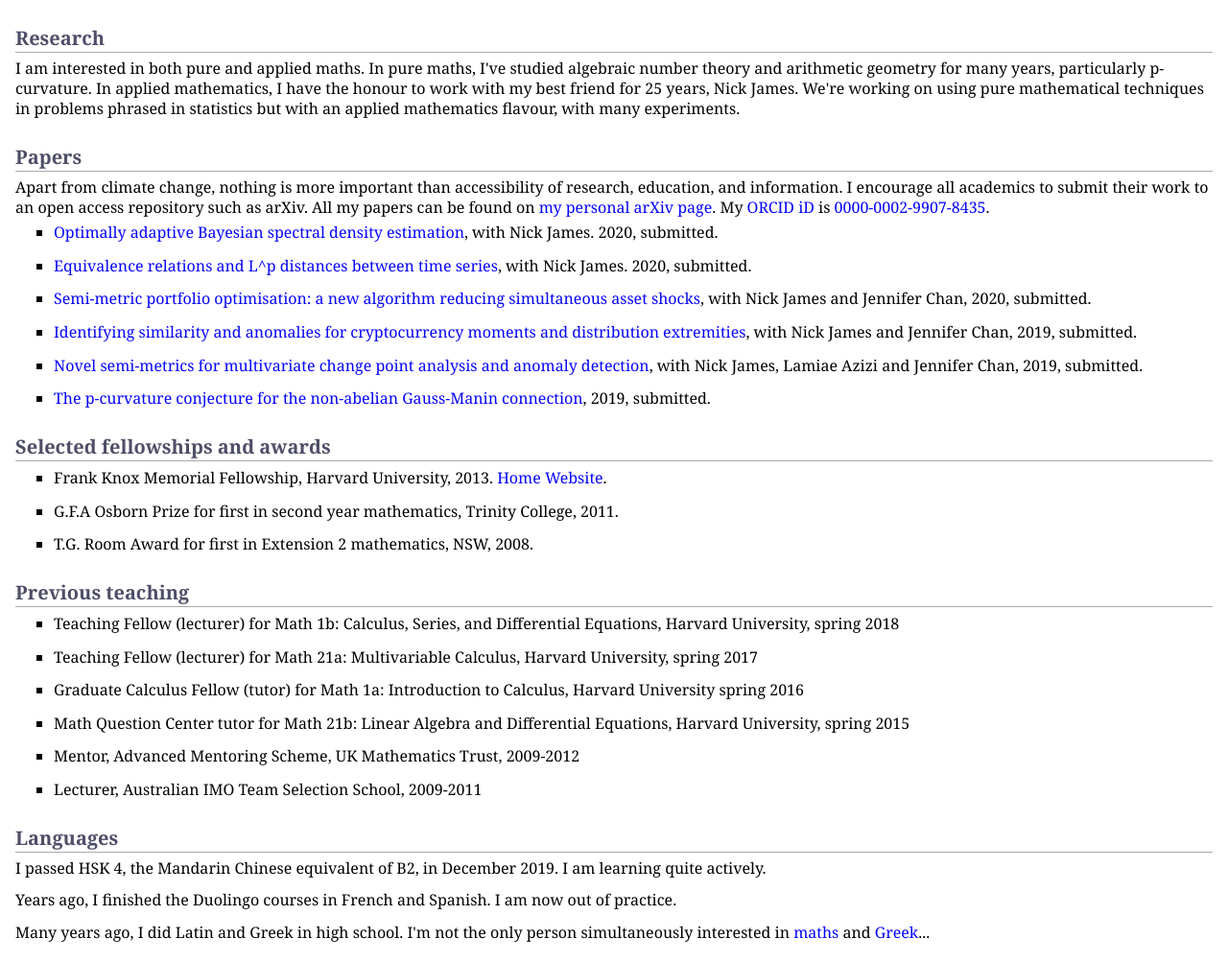
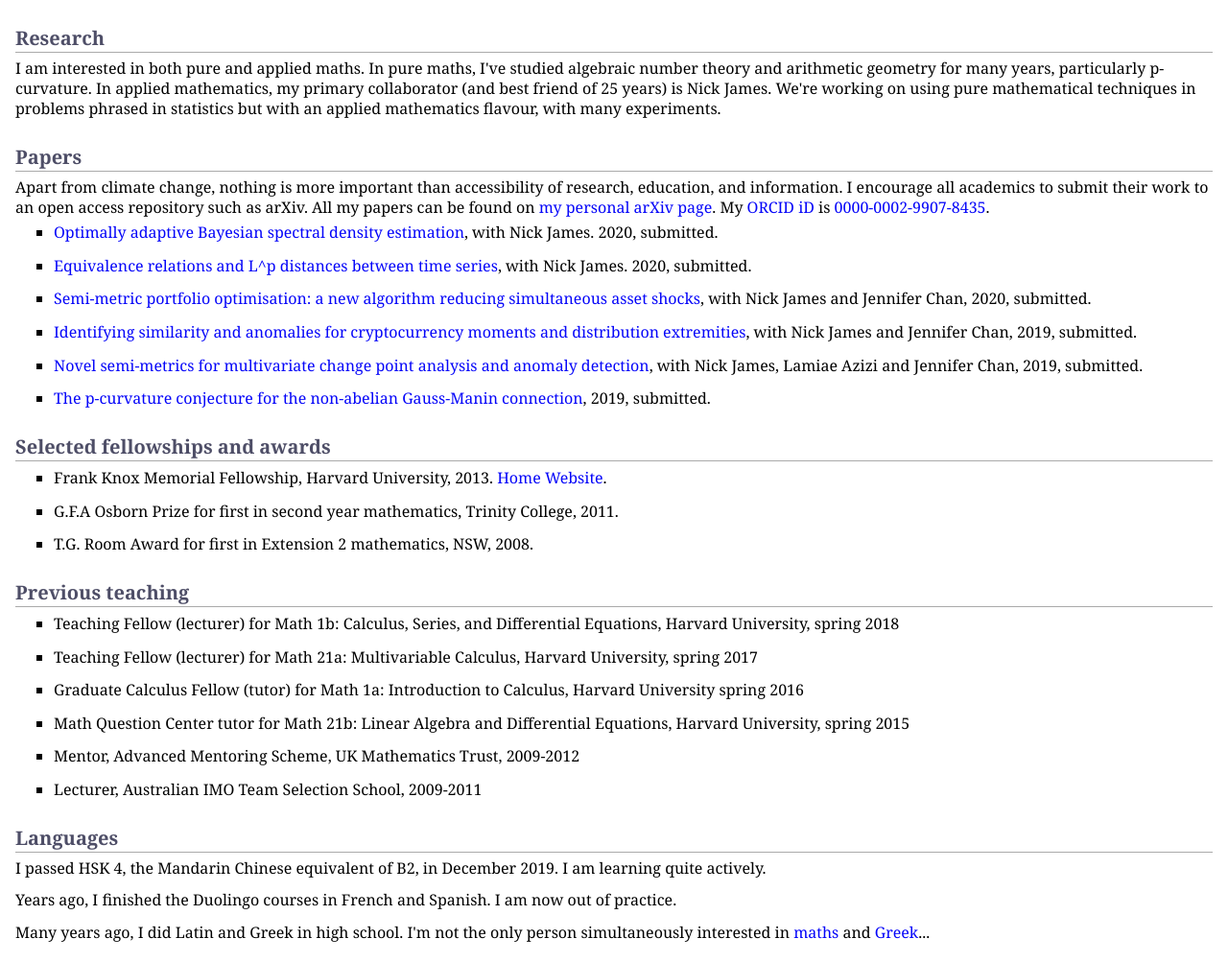
Before and after one commit to MaxMenzies/maxmenzies.com, a Jekyll site: the page index.html, which Jekyll copies as it is, in a window 1280 px wide, cut to the strip 284-1287 px from the top of the page. Shown: the whole strip at 96% size. Built offline with Jekyll 4.4.1, drawn with Linux system fonts in a browser that asks for light colours.

Commit message:
Update index.html

```diff
--- a/index.html
+++ b/index.html
@@ -37,7 +37,7 @@
   </td>
 </table>
 <h2>Research</h2>
-<p>I am interested in both pure and applied maths. In pure maths, I've studied algebraic number theory and arithmetic geometry for many years, particularly p-curvature. In applied mathematics, I have the honour to work with my best friend for 25 years, Nick James. We're working on using pure mathematical techniques in problems phrased in statistics but with an applied mathematics flavour, with many experiments.</p>
+<p>I am interested in both pure and applied maths. In pure maths, I've studied algebraic number theory and arithmetic geometry for many years, particularly p-curvature. In applied mathematics, my primary collaborator (and best friend of 25 years) is Nick James. We're working on using pure mathematical techniques in problems phrased in statistics but with an applied mathematics flavour, with many experiments.</p>
 <h2>Papers</h2>
 <p>Apart from climate change, nothing is more important than accessibility of research, education, and information. I encourage all academics to submit their work to an open access repository such as arXiv. All my papers can be found on <a href="https://arxiv.org/a/menzies_m_1.html">my personal arXiv page</a>. My <a href="https://orcid.org">ORCID iD</a> is <a href="https://orcid.org/0000-0002-9907-8435.">0000-0002-9907-8435</a>.</p>
 <ul>
```
